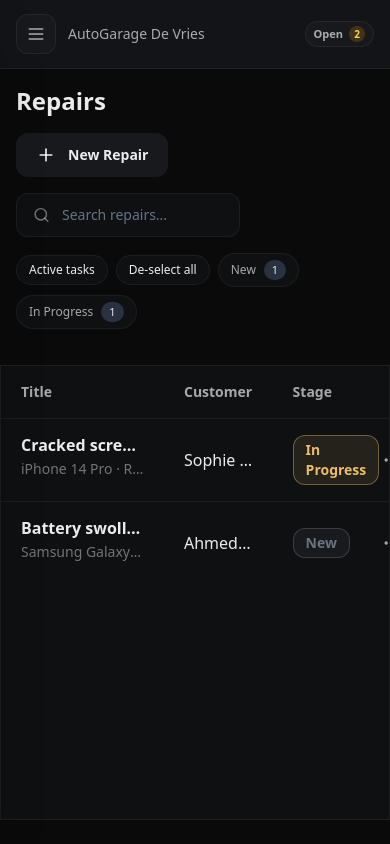
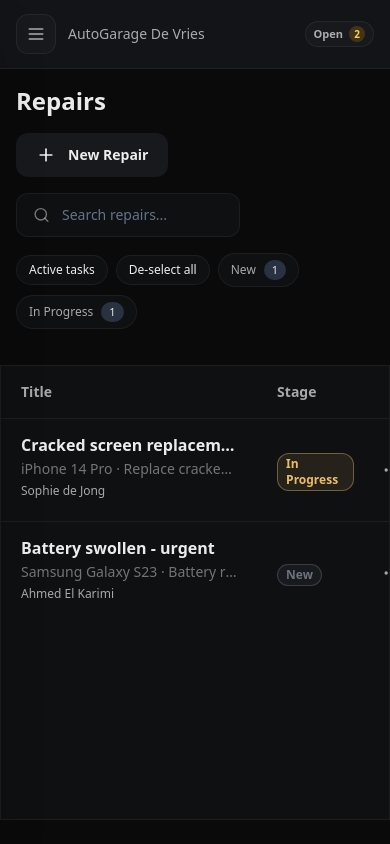
Before and after one commit to botexpertsnl/reparatie_melder_app, a Next.js app: page /work-items in a window 390 px wide. Built offline with nearby package versions, Linux system fonts and the light colour scheme.

Commit message:
Improve mobile compactness for repair list

```diff
--- a/app/(app)/work-items/page.tsx
+++ b/app/(app)/work-items/page.tsx
@@ -195,7 +195,7 @@ function StageBadge({
 }) {
   if (stage === UNKNOWN_STAGE) {
     return (
-      <span className="inline-flex rounded-xl border border-slate-600 bg-slate-700/20 px-3 py-1 text-sm font-semibold text-slate-300">
+      <span className="inline-flex rounded-xl border border-slate-600 bg-slate-700/20 px-2 py-0.5 text-xs font-semibold text-slate-300 md:px-3 md:py-1 md:text-sm">
         {stage}
       </span>
     );
@@ -203,7 +203,7 @@ function StageBadge({
 
   if (!stageColor) {
     return (
-      <span className="inline-flex rounded-xl border border-blue-500/40 bg-blue-500/10 px-3 py-1 text-sm font-semibold text-blue-300">
+      <span className="inline-flex rounded-xl border border-blue-500/40 bg-blue-500/10 px-2 py-0.5 text-xs font-semibold text-blue-300 md:px-3 md:py-1 md:text-sm">
         {stage}
       </span>
     );
@@ -211,7 +211,7 @@ function StageBadge({
 
   return (
     <span
-      className="inline-flex rounded-xl px-3 py-1 text-sm font-semibold"
+      className="inline-flex rounded-xl px-2 py-0.5 text-xs font-semibold md:px-3 md:py-1 md:text-sm"
       style={{
         color: stageColor,
         border: `1px solid ${stageColor}66`,
@@ -773,9 +773,9 @@ function WorkItemsPageContent() {
               <table className="w-full table-fixed">
                 <thead className="border-b border-[#253149] text-left text-sm text-slate-400">
                   <tr>
-                    <th className="w-[42%] px-5 py-4">Title</th>
-                    <th className="w-[28%] px-5 py-4">Customer</th>
-                    <th className="w-[24%] px-5 py-4 pr-3">Stage</th>
+                    <th className="w-[66%] px-5 py-4 md:w-[42%]">Title</th>
+                    <th className="hidden w-[28%] px-5 py-4 md:table-cell">Customer</th>
+                    <th className="w-[28%] px-5 py-4 pr-3 md:w-[24%]">Stage</th>
                     <th className="w-[6%] py-4 pl-2 pr-3" />
                   </tr>
                 </thead>
@@ -800,9 +800,12 @@ function WorkItemsPageContent() {
                           <div className="mt-1 truncate text-sm text-slate-500">
                             {repair.assetName} · {repair.description}
                           </div>
+                          <div className="mt-1 truncate text-xs text-slate-400 md:hidden">
+                            {repair.customerName}
+                          </div>
                         </button>
                       </td>
-                      <td className="truncate px-5 py-4 align-middle text-base font-medium text-white">
+                      <td className="hidden truncate px-5 py-4 align-middle text-base font-medium text-white md:table-cell">
                         {repair.customerName}
                       </td>
                       <td className="px-5 py-4 pr-3 align-middle">
```
